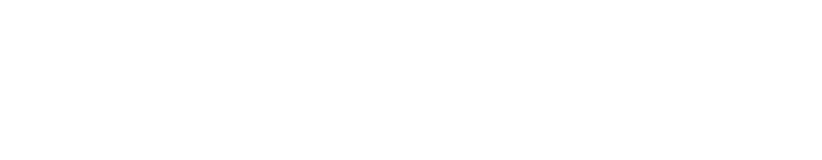
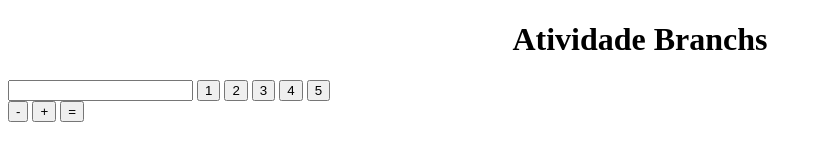
Before and after one commit to 0Gimenes/atividade-branchs, a plain HTML site: page Index.html in a window 1280 px wide. Shown: the whole page, without its empty margins (0-822 px from the left). Drawn offline with Linux system fonts and the light colour scheme.

Commit message:
Criação das funções

```diff
--- a/Index.html
+++ b/Index.html
@@ -6,6 +6,29 @@
     <title>atividade-branchs</title>
 </head>
 <body>
+    <h1 style="text-align: center;">Atividade Branchs</h1>
+    <div>
+        <input type="text" id="resultado">
+    <button onclick="adc('1')">1</button>
+    <button onclick="adc('2')">2</button>
+    <button onclick="adc('3')">3</button>
+    <button onclick="adc('4')">4</button>
+    <button onclick="adc('5')">5</button>
+    <br>
+    <button onclick="adc('-')">-</button>
+    <button onclick="adc('+')">+</button>
+    <button onclick="calk('=')">=</button>
 
+    </div>
+    <script>
+        function adc(valor) {
+            document.getElementById("resultado").value += valor;
+        }
+        function calk(){
+            const resultado = eval(document.getElementById('resultado').value);
+            document.getElementById('resultado').value = resultado
+         }
+
+    </script>
 </body>
 </html>
```
